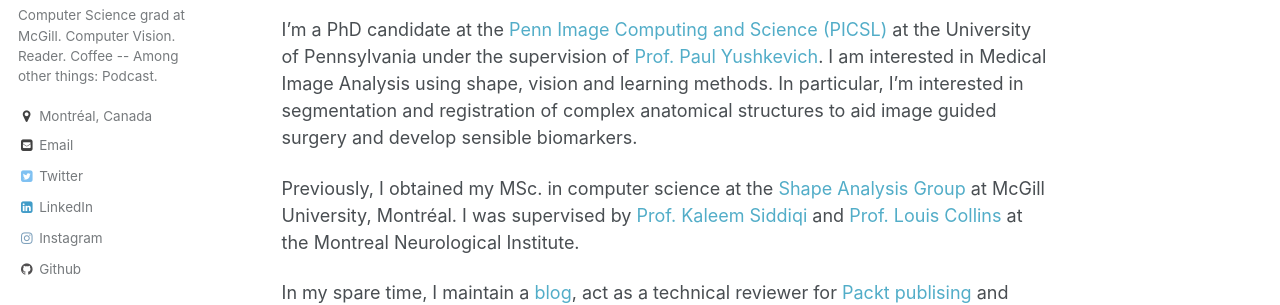
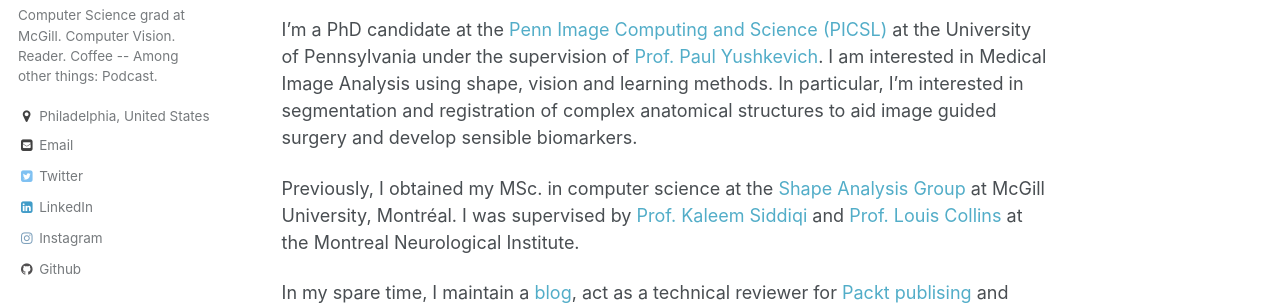
Before and after one commit to Pulkit-Khandelwal/pulkit-khandelwal.github.io, a Jekyll site: the page built from _pages/about.md, in a window 1280 px wide. Shown: the part 297-602 px from the top of the page. Built offline with Jekyll 4.4.1, drawn with Linux system fonts in a browser that asks for light colours.

Commit message:
Update _config.yml

```diff
--- a/_config.yml
+++ b/_config.yml
@@ -83,10 +83,10 @@
   bio              : "Computer Science grad at McGill. Computer Vision. Reader. Coffee --
 
                       Among other things: Podcast."
-  location         : "Montréal, Canada"
+  location         : "Philadelphia, United States"
   employer         :
   googlescholar    :
-  email            : "pulkit.khandelwal@mail.mcgill.ca"
+  email            : "pulks@seas.upenn.edu"
   uri              :
   bitbucket        :
   codepen          :
```
